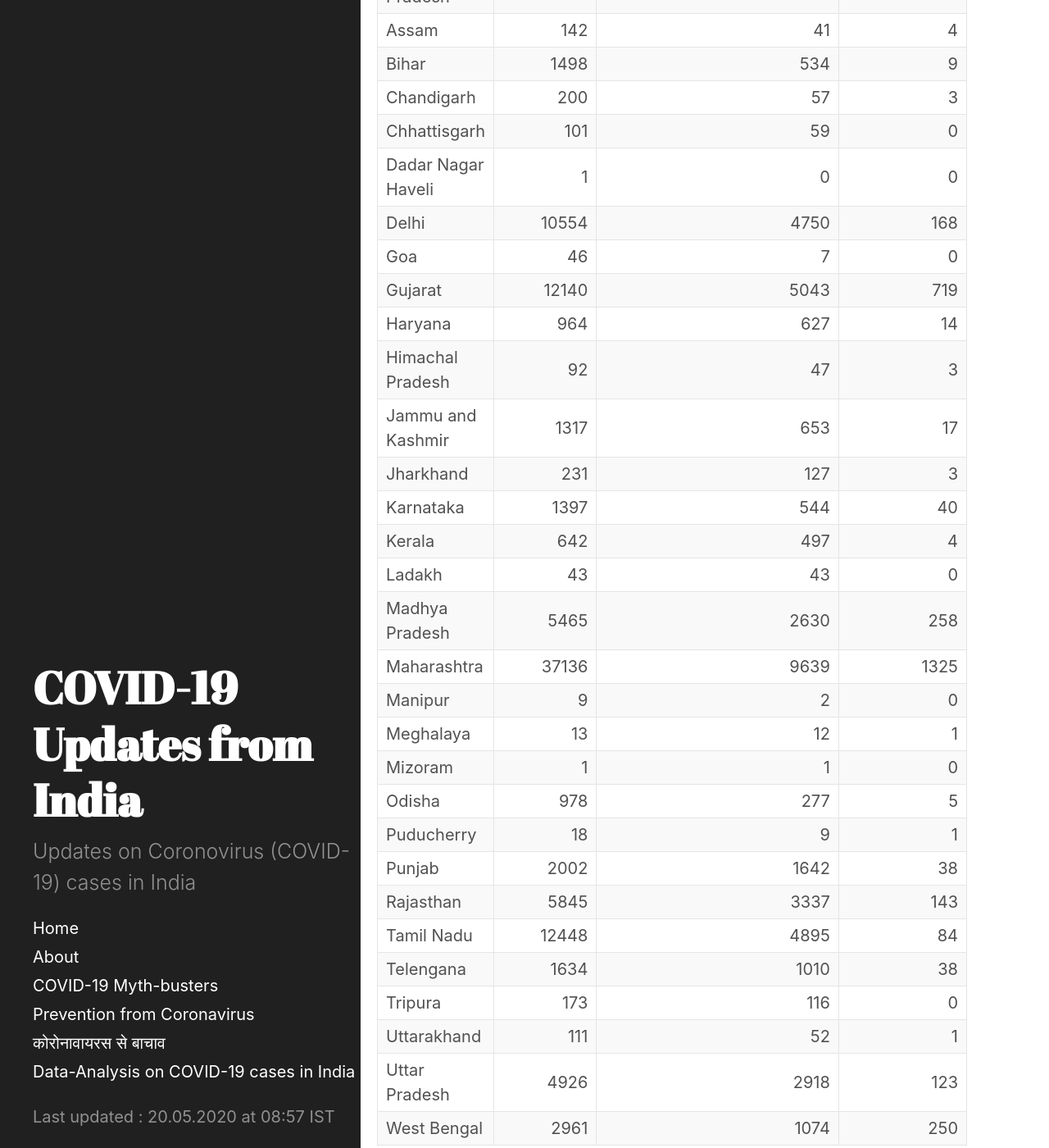
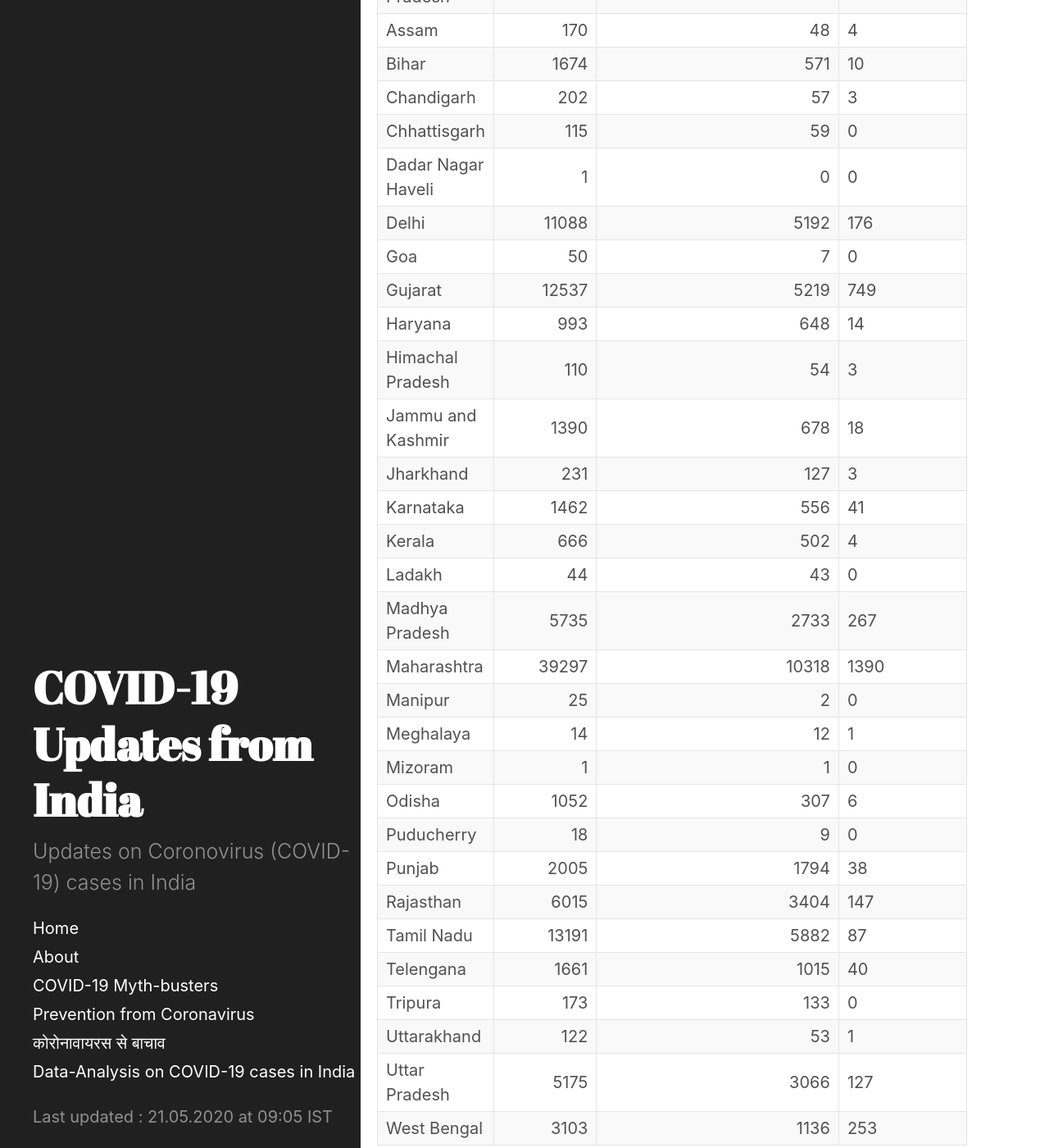
Before and after one commit to bhooraj/covid19updates-india, a Jekyll site: the page built from _posts/2020-05-21-home.md, in a window 1280 px wide and 1400 px high, scrolled down 930 px. Shown: the whole window at 82% size. Built offline with Jekyll 4.4.1, drawn with Linux system fonts in a browser that asks for light colours; some of the changed text lies outside the part shown.

Commit message:
21stMay Update

```diff
--- a/_data/last_updated.yml
+++ b/_data/last_updated.yml
@@ -1 +1 @@
-- updated_on : 20.05.2020 at 08:57 IST
+- updated_on : 21.05.2020 at 09:05 IST
--- /dev/null
+++ b/_includes/table-20200521-0905.md
@@ -0,0 +1,35 @@
+| Name of State / UT          |   Total Confirmed cases |   Cured/Discharged/Migrated | Deaths ( more than 70% cases due to comorbidities )   |
+|:----------------------------|------------------------:|----------------------------:|:------------------------------------------------------|
+| Andaman and Nicobar Islands |                      33 |                          33 | 0                                                     |
+| Andhra Pradesh              |                    2602 |                        1640 | 53                                                    |
+| Arunachal Pradesh           |                       1 |                           1 | 0                                                     |
+| Assam                       |                     170 |                          48 | 4                                                     |
+| Bihar                       |                    1674 |                         571 | 10                                                    |
+| Chandigarh                  |                     202 |                          57 | 3                                                     |
+| Chhattisgarh                |                     115 |                          59 | 0                                                     |
+| Dadar Nagar Haveli          |                       1 |                           0 | 0                                                     |
+| Delhi                       |                   11088 |                        5192 | 176                                                   |
+| Goa                         |                      50 |                           7 | 0                                                     |
+| Gujarat                     |                   12537 |                        5219 | 749                                                   |
+| Haryana                     |                     993 |                         648 | 14                                                    |
+| Himachal Pradesh            |                     110 |                          54 | 3                                                     |
+| Jammu and Kashmir           |                    1390 |                         678 | 18                                                    |
+| Jharkhand                   |                     231 |                         127 | 3                                                     |
+| Karnataka                   |                    1462 |                         556 | 41                                                    |
+| Kerala                      |                     666 |                         502 | 4                                                     |
+| Ladakh                      |                      44 |                          43 | 0                                                     |
+| Madhya Pradesh              |                    5735 |                        2733 | 267                                                   |
+| Maharashtra                 |                   39297 |                       10318 | 1390                                                  |
+| Manipur                     |                      25 |                           2 | 0                                                     |
+| Meghalaya                   |                      14 |                          12 | 1                                                     |
+| Mizoram                     |                       1 |                           1 | 0                                                     |
+| Odisha                      |                    1052 |                         307 | 6                                                     |
+| Puducherry                  |                      18 |                           9 | 0                                                    |
+| Punjab                      |                    2005 |                        1794 | 38                                                    |
+| Rajasthan                   |                    6015 |                        3404 | 147                                                   |
+| Tamil Nadu                  |                   13191 |                        5882 | 87                                                    |
+| Telengana                   |                    1661 |                        1015 | 40                                                    |
+| Tripura                     |                     173 |                         133 | 0                                                     |
+| Uttarakhand                 |                     122 |                          53 | 1                                                     |
+| Uttar Pradesh               |                    5175 |                        3066 | 127                                                   |
+| West Bengal                 |                    3103 |                        1136 | 253                                                   |
--- a/_posts/2020-05-20-home.md
+++ b/_posts/2020-05-21-home.md
@@ -4,7 +4,7 @@
 last_update: true
 ---
 
-#### COVID-19 Cases in India (as on  20 May 2020, 08:00 IST ( IST)
+#### COVID-19 Cases in India (as on  21 May 2020, 08:00 IST ( IST)
 <div class="alert alert-primary" role="alert">
 <p id = "totalcases" style="font-size: 1.2rem; font-weight: bold;"></p>
 <p id = "totalrecovered" style="font-size: 1.2rem; font-weight: bold;"></p>
@@ -22,7 +22,7 @@
 
 <div class="datatable-begin"></div>
 
-{% include table-20200520-0857.md %}
+{% include table-20200521-0905.md %}
 
 <div class="datatable-end"></div>
 <br>
```
Also changed, not shown: _includes/charts-20200521-0911.html (added, +193 -0 lines), _posts/2020-05-11-Updates.md (renamed from _posts/2020-05-10-Updates.md, +5 -0 lines), _posts/2020-05-21-Latest-updates.md (renamed from _posts/2020-05-20-Latest-updates.md, +5 -6 lines), stats-and-charts.md (+2 -2 lines).
